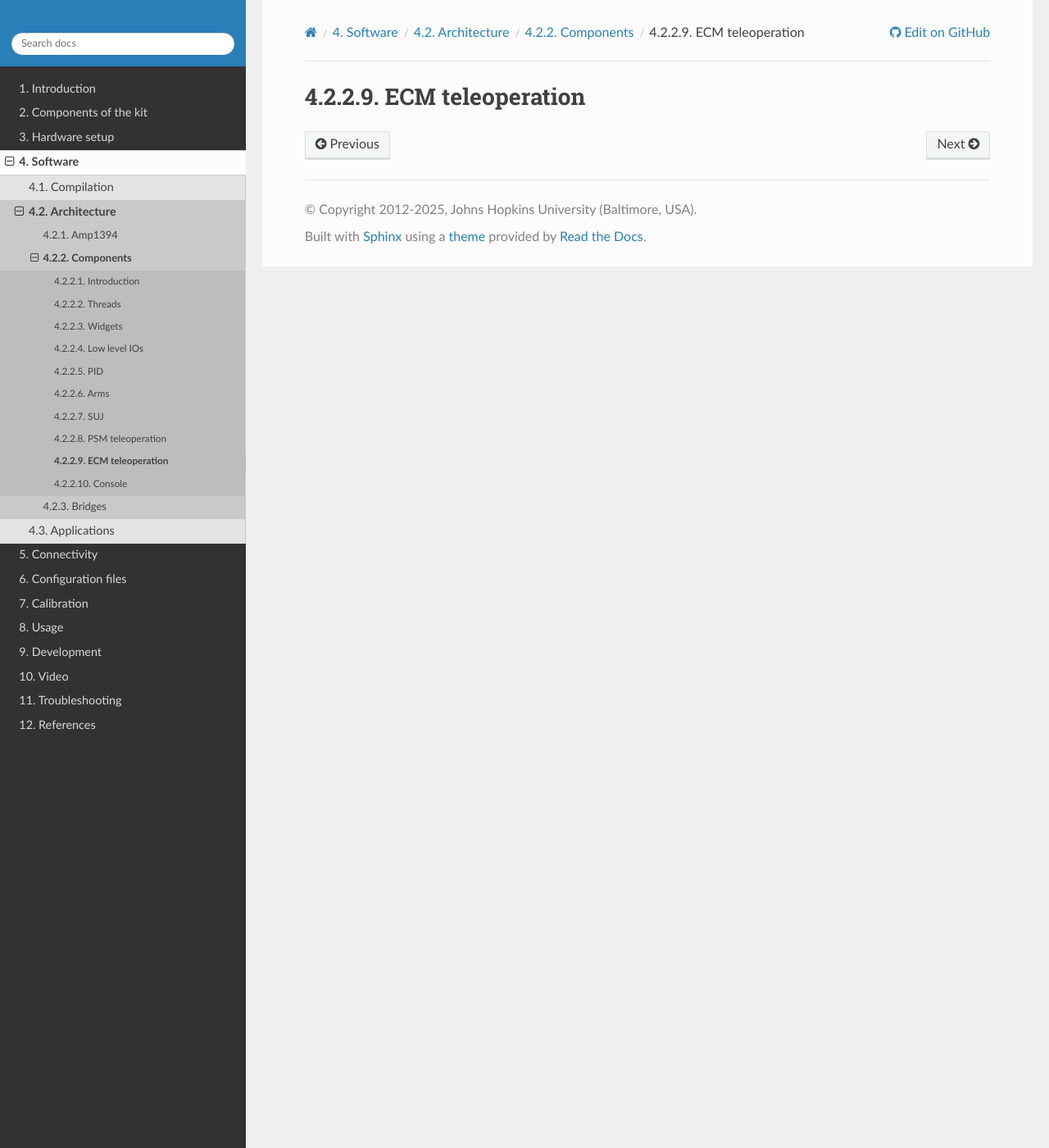
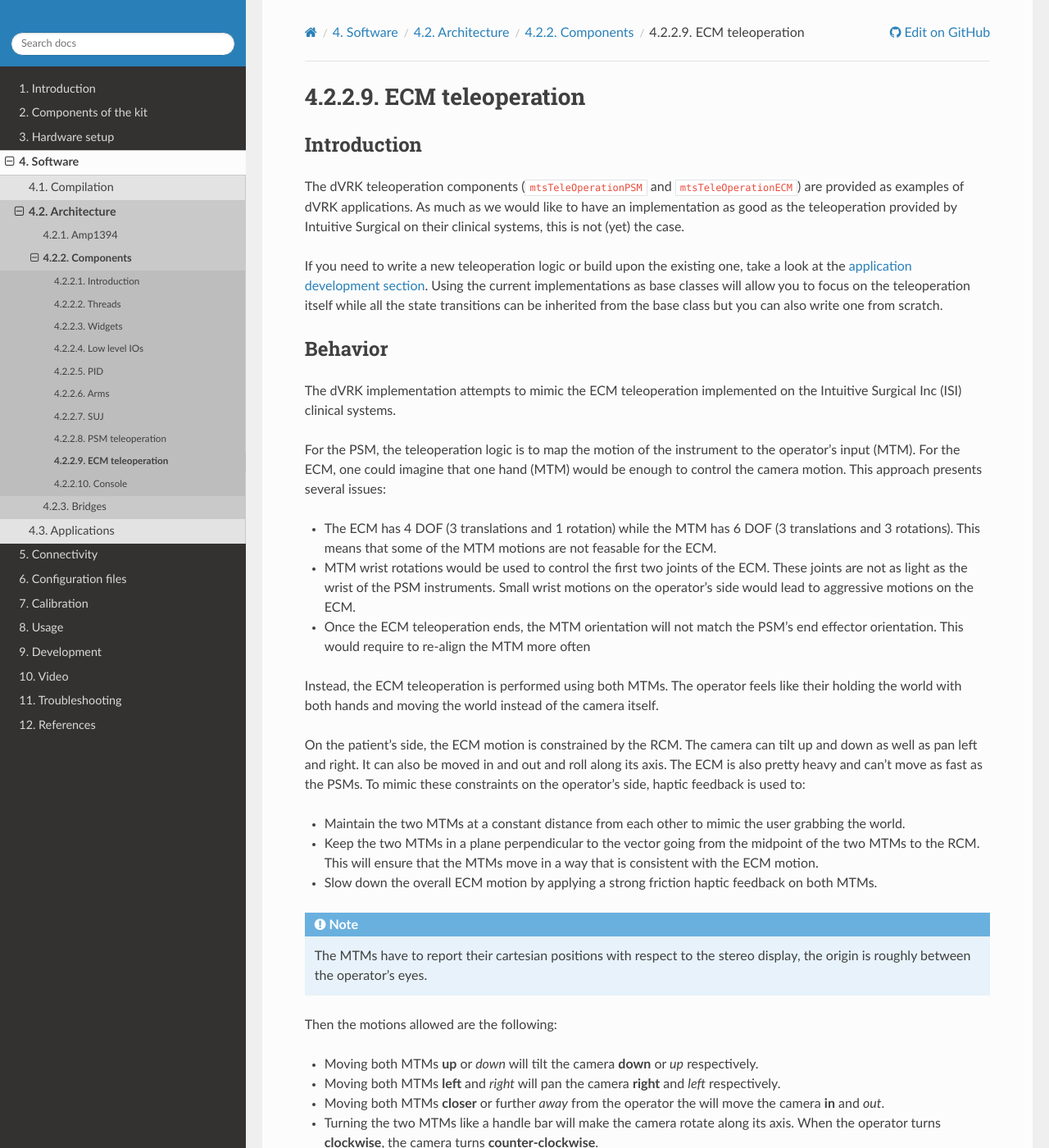
Before and after one commit to jhu-dvrk/dvrk-readthedocs, a Sphinx documentation site: the page built from docs/pages/software/architecture/components/teleop-ecm.rst, in a window 1280 px wide and 1400 px high. Shown: the whole window at 82% size. Built offline with Sphinx 7.4.7 and the Read the Docs theme 3.1.0, drawn with Linux system fonts in a browser that asks for light colours; the version number could not be read and is left out; some of the changed text lies outside the part shown.

Commit message:
wip, teleop ECM

```diff
--- a/docs/pages/software/architecture/components/teleop-ecm.rst
+++ b/docs/pages/software/architecture/components/teleop-ecm.rst
@@ -4,3 +4,136 @@
 
 ECM teleoperation
 #################
+
+Introduction
+************
+
+The dVRK teleoperation components (``mtsTeleOperationPSM`` and
+``mtsTeleOperationECM``) are provided as examples of dVRK
+applications.  As much as we would like to have an implementation as
+good as the teleoperation provided by Intuitive Surgical on their
+clinical systems, this is not (yet) the case.
+
+If you need to write a new teleoperation logic or build upon the
+existing one, take a look at the :ref:`application development section
+<devel-options-intro>`.  Using the current implementations as base
+classes will allow you to focus on the teleoperation itself while all
+the state transitions can be inherited from the base class but you can
+also write one from scratch.
+
+Behavior
+********
+
+The dVRK implementation  attempts to mimic the ECM teleoperation
+implemented on the Intuitive Surgical Inc (ISI) clinical systems.
+
+For the PSM, the teleoperation logic is to map the motion of the instrument to
+the operator's input (MTM).  For the ECM, one could imagine that one hand (MTM)
+would be enough to control the camera motion. This approach presents several
+issues:
+
+*  The ECM has 4 DOF (3 translations and 1 rotation) while the MTM has 6 DOF (3
+   translations and 3 rotations). This means that some of the MTM motions are
+   not feasable for the ECM.
+
+*  MTM wrist rotations would be used to control the first two joints of the ECM.
+   These joints are not as light as the wrist of the PSM instruments.  Small
+   wrist motions on the operator's side would lead to aggressive motions on the ECM.
+
+* Once the ECM teleoperation ends, the MTM orientation will not match the PSM's
+  end effector orientation.  This would require to re-align the MTM more often
+
+Instead, the ECM teleoperation is performed using both MTMs.  The operator
+feels like their holding the world with both hands and moving the world instead
+of the camera itself.
+
+On the patient's side, the ECM motion is constrained by the RCM.  The camera can
+tilt up and down as well as pan left and right.  It can also be moved in and out
+and roll along its axis.  The ECM is also pretty heavy and can't move as fast as
+the PSMs. To mimic these constraints on the operator's side, haptic feedback is
+used to:
+
+* Maintain the two MTMs at a constant distance from each other to mimic the user
+  grabbing the world.
+
+* Keep the two MTMs in a plane perpendicular to the vector going from the
+  midpoint of the two MTMs to the RCM.  This will ensure that the MTMs move in a
+  way that is consistent with the ECM motion.
+
+* Slow down the overall ECM motion by applying a strong friction haptic feedback
+  on both MTMs.
+
+.. note::
+
+   The MTMs have to report their cartesian positions with respect to the stereo
+   display, the origin is roughly between the operator's eyes.
+
+Then the motions allowed are the following:
+
+* Moving both MTMs **up** or *down* will tilt the camera **down** or *up* respectively.
+
+* Moving both MTMs **left** and *right* will pan the camera **right** and *left*
+  respectively.
+
+* Moving both MTMs **closer** or further *away* from the operator the will move
+  the camera **in** and *out*.
+
+* Turning the two MTMs like a handle bar will make the camera rotate along its
+  axis.  When the operator turns **clockwise**, the camera turns
+  **counter-clockwise**.
+
+.. note::
+
+   Since the operator can't move the world itself, the camera has to move using the
+   inverse transform to give the impression the world moves.
+
+This approach only relies on the position (x, y and z) of both MTMs, not their
+wrist orientation.  During the ECM teleoperation, the MTM wrist orientation is
+continuously updated to match the PSMs orientation with respect to the camera
+while the ECM is moving.  This way, when the ECM teleoperation stops, the MTMs
+are already aligned and the PSM teleoperation can start.
+
+Implementation
+**************
+
+As for the PSM teleoperation, the ECM teleoperation records the initial position
+of the MTMs and ECM when it starts. Then all ECM positions are computed based
+on the current MTMs position compared to the initial ones.
+
+The steps are:
+
+* Find the distance between MTMs and the reference frame, i.e. the stereo display.
+
+* Use average depth to create a virtual image plan, aka the world.
+
+* Project the MTMs positions on that plane. This defines two virtual handles on
+  the world.
+
+* Track the position of the midpoint between the two handles to define to
+  compute the motion of the ECM joint 1, 2 and 3
+
+* Track the orientation of the vector between the two handles to compute the
+  motion of the ECM joint 4.
+
+Main limitations
+****************
+
+The current  MTM inverse kinematic relies on a simple iterative algorithm, it is pretty
+bad at handling the MTM 7 DOFs. When entering in ECM teleoperation, the MTMs
+wrists might move in odd ways.
+
+Code
+****
+
+* dVRK constants:
+  https://github/jhu-dvrk/sawIntuitiveResearchKit/blob/main/components/include/sawIntuitiveResearchKit/mtsIntuitiveResearchKit.h
+  (some related to ECM teleoperation)
+* Header file:
+  https://github/jhu-dvrk/sawIntuitiveResearchKit/blob/main/components/include/sawIntuitiveResearchKit/mtsTeleOperationECM.h
+* Code file:
+  https://github/jhu-dvrk/sawIntuitiveResearchKit/blob/main/components/code/mtsTeleOperationECM.cpp
+
+API
+***
+
+See :ref:`teleoperation API <api-teleoperation>`.
```
